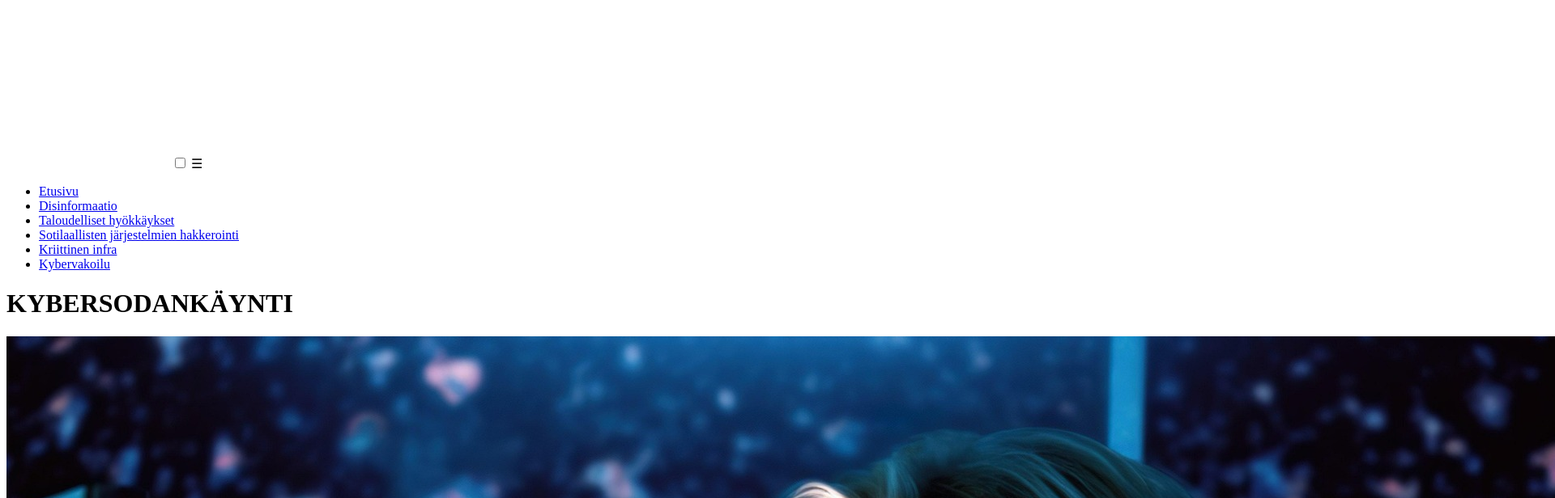
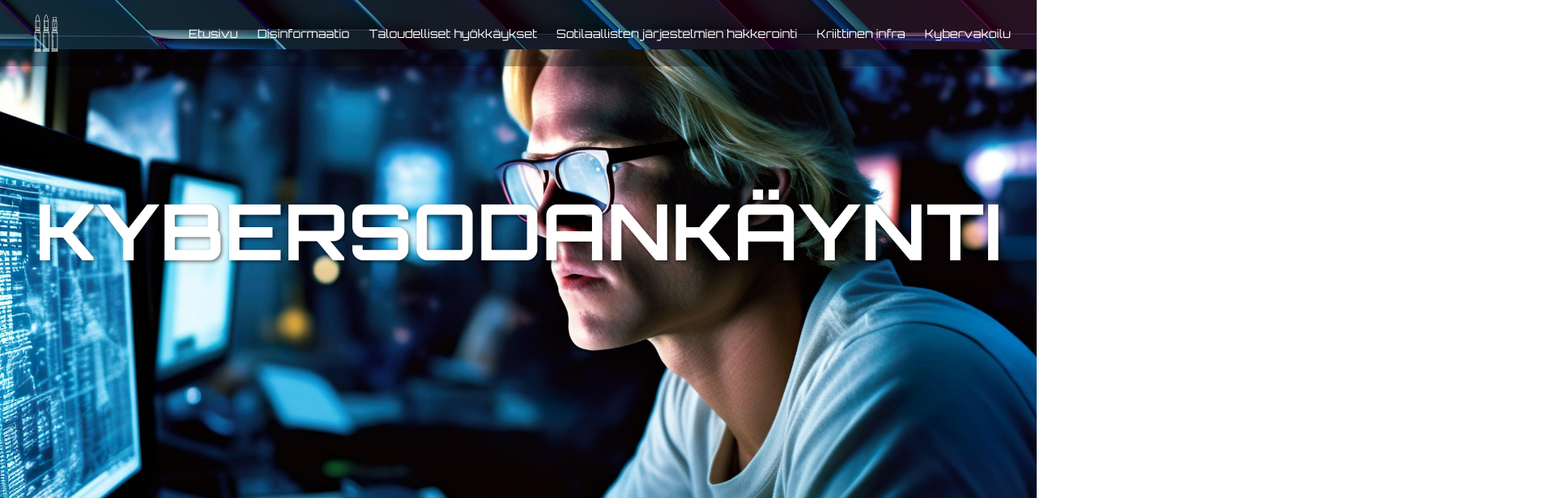
Before and after one commit to Krook-3D/CyberWarfare, a plain HTML site: page index.html in a window 1280 px wide. Shown: the top 616 px of the page at 81% size, 1920 px wide, since content can reach past the window. Drawn offline with Linux system fonts and the light colour scheme; files whose address does not match are found by name.

Commit message:
Css tallennettu oikein

```diff
--- a/index.html
+++ b/index.html
@@ -7,7 +7,7 @@
     <link rel="preconnect" href="https://fonts.googleapis.com">
     <link rel="preconnect" href="https://fonts.gstatic.com" crossorigin>
     <link href="https://fonts.googleapis.com/css2?family=Orbitron:wght@400;700;900&display=swap" rel="stylesheet">
-    <link rel="stylesheet" href="styles.css">
+    <link rel="stylesheet" href="css/style.css">
 </head>
 <body>
 
--- a/kriittinen.html
+++ b/kriittinen.html
@@ -7,7 +7,7 @@
     <link rel="preconnect" href="https://fonts.googleapis.com">
     <link rel="preconnect" href="https://fonts.gstatic.com" crossorigin>
     <link href="https://fonts.googleapis.com/css2?family=Orbitron:wght@400;700;900&display=swap" rel="stylesheet">
-    <link rel="stylesheet" href="styles.css">
+    <link rel="stylesheet" href="css/style.css">
 </head>
 <body>
 
```
